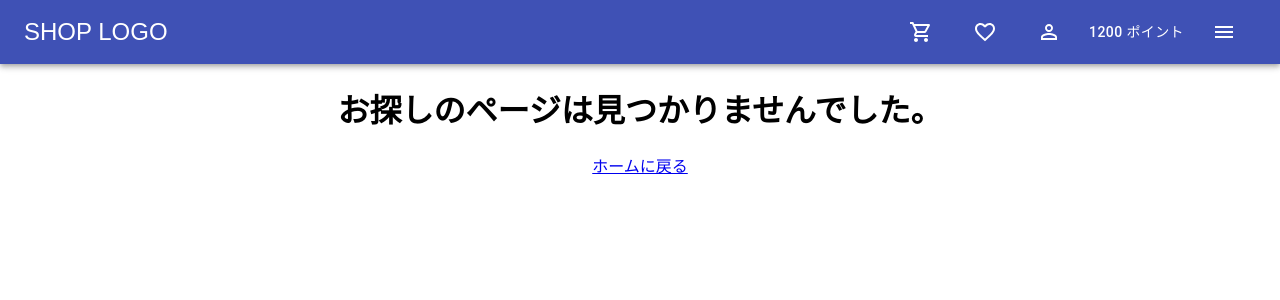
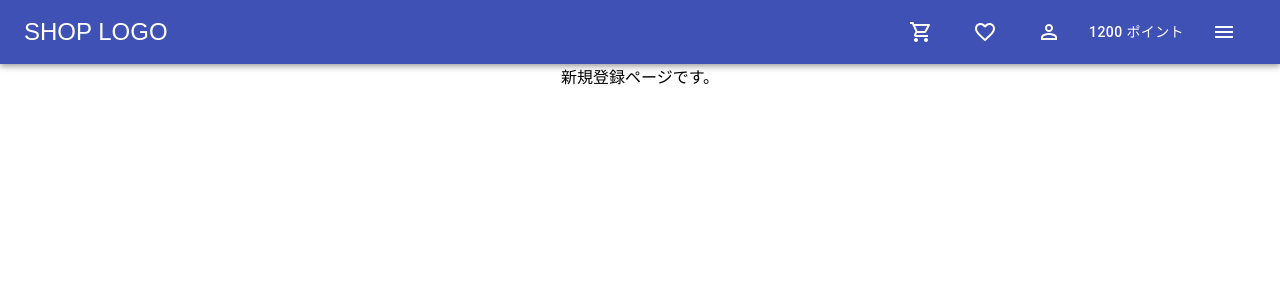
Before and after one commit to Onepiece2424/shampoo_ec_site, a React (Create React App) app in the folder frontend/: page /sign_in in a window 1280 px wide. Shown: the top 300 px of the page. Built offline with nearby package versions, Linux system fonts and the light colour scheme; the HTML template or start-up script is replaced by a standard one.

Commit message:
新規登録とログインペーぞの作成

```diff
--- a/frontend/src/App.js
+++ b/frontend/src/App.js
@@ -10,6 +10,8 @@ import NotFound from './components/common/NotFound';
 import Cart from './components/cart/Cart';
 import Addressee from './components/addressee/Addressee';
 import Thanks from './components/thanks/Thanks';
+import SignIn from './components/sign_in/SignIn';
+import SignUp from './components/sign_up/SignUp';
 
 function App() {
   return (
@@ -19,6 +21,12 @@ function App() {
           <Switch>
             <Route exact path="/">
               <Top />
+            </Route>
+            <Route exact path="/sign_up">
+              <SignIn />
+            </Route>
+            <Route exact path="/sign_in">
+              <SignUp />
             </Route>
             <Route exact path="/items">
               <ItemList />
--- /dev/null
+++ b/frontend/src/components/sign_in/SignIn.jsx
@@ -0,0 +1,11 @@
+import React from 'react'
+
+const SignIn = () => {
+  return (
+    <div>
+      ログインページです。
+    </div>
+  )
+}
+
+export default SignIn
--- /dev/null
+++ b/frontend/src/components/sign_up/SignUp.jsx
@@ -0,0 +1,11 @@
+import React from 'react'
+
+const SignUp = () => {
+  return (
+    <div>
+      新規登録ページです。
+    </div>
+  )
+}
+
+export default SignUp
```
